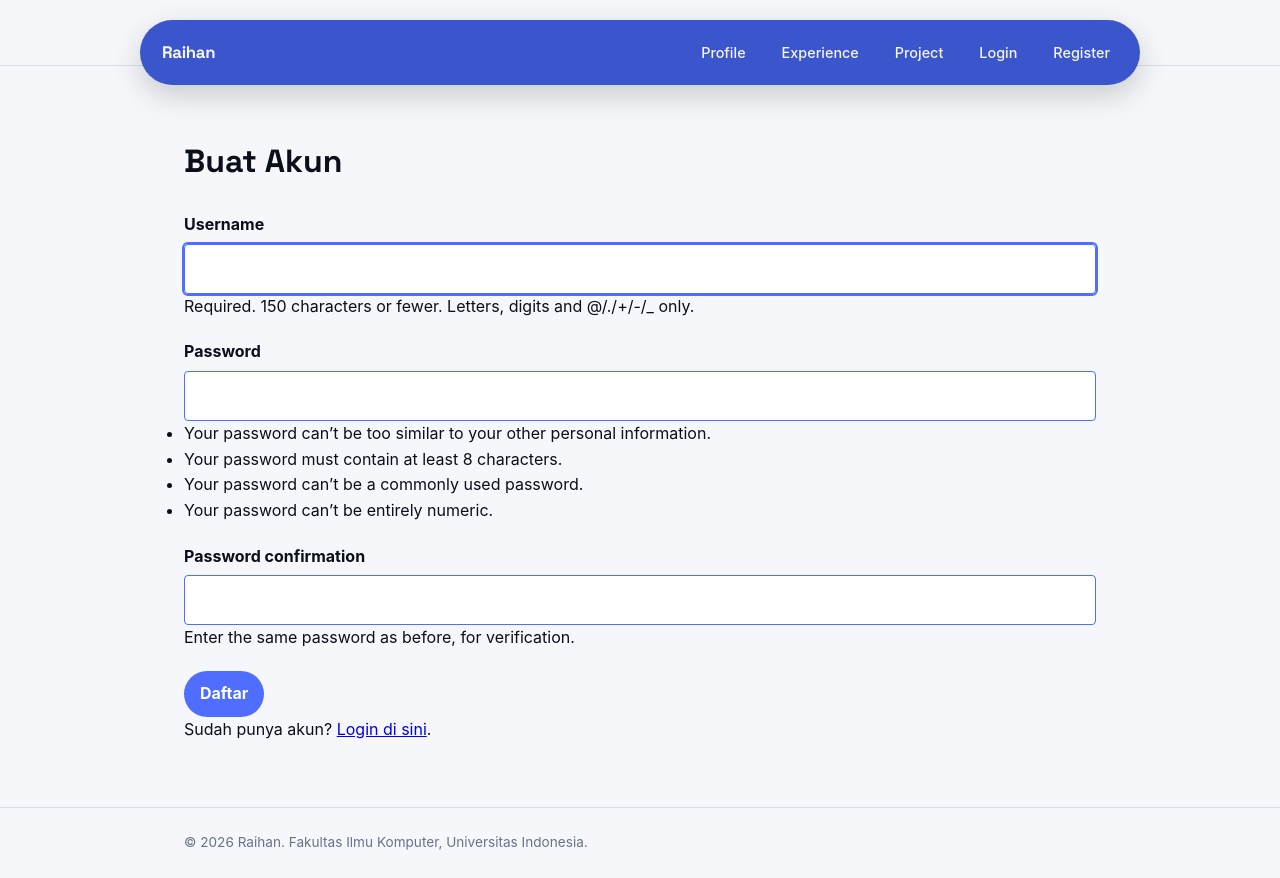
After one commit to RaihannD/myportofolio, a Django app: page /register/ in a window 1280 px wide. The commit adds this page. Run offline with Django 5.2, Linux system fonts and the light colour scheme.

Commit message:
feat: implement registration, login, and logout

```diff
--- a/main/urls.py
+++ b/main/urls.py
@@ -10,6 +10,9 @@ from main.views import (
     create_project,
     get_projects_json,
     delete_project,
+    register,
+    login_user,
+    logout_user,
 )
 
 app_name = "main"
@@ -24,5 +27,8 @@ urlpatterns = [
     path("projects/", show_projects, name="show_projects"),
     path("projects/add/", create_project, name="create_project"),
     path("api/projects/", get_projects_json, name="get_projects_json"),
-    path("projects/<int:project_id>/delete/",delete_project,name="delete_project")
+    path("projects/<int:project_id>/delete/",delete_project,name="delete_project"),
+    path("register/", register, name="register"),
+    path("login/", login_user, name="login"),
+    path("logout/", logout_user, name="logout"),
 ]
--- a/main/views.py
+++ b/main/views.py
@@ -1,10 +1,43 @@
 from main.models import Experience, Project
 from main.forms import ProjectForm, ExperienceForm
 from django.contrib import messages
+from django.contrib.auth import login, logout
+from django.contrib.auth.forms import AuthenticationForm, UserCreationForm
 from django.core import serializers
 from django.http import HttpResponse
 from django.shortcuts import get_object_or_404, redirect, render
 
+
+def register(request):
+    form = UserCreationForm(request.POST or None)
+
+    if request.method == "POST" and form.is_valid():
+        form.save()
+        messages.success(request, "Akun berhasil dibuat. Silakan login.")
+        return redirect("main:login")
+
+    context = {
+        "name": "Raihan",
+        "form": form,
+    }
+    return render(request, "register.html", context)
+
+def login_user(request):
+    form = AuthenticationForm(request, data=request.POST or None)
+
+    if request.method == "POST" and form.is_valid():
+        login(request, form.get_user())
+        return redirect("main:show_main")
+
+    context = {
+        "name": "Burhan",
+        "form": form,
+    }
+    return render(request, "login.html", context)
+
+def logout_user(request):
+    logout(request)
+    return redirect("main:show_main")
 
 def show_main(request):
     context = {
--- a/templates/base.html
+++ b/templates/base.html
@@ -18,6 +18,13 @@
                 <a href="{% url 'main:show_main' %}">Profile</a>
                 <a href="{% url 'main:show_experience' %}">Experience</a>
                 <a href="{% url 'main:show_projects' %}">Project</a>
+                {% if user.is_authenticated %}
+                    <span class="nav-user">{{ user.username }}</span>
+                    <a href="{% url 'main:logout' %}">Logout</a>
+                {% else %}
+                    <a href="{% url 'main:login' %}">Login</a>
+                    <a href="{% url 'main:register' %}">Register</a>
+                {% endif %}
             </nav>
         </div>
     </header>
--- /dev/null
+++ b/templates/register.html
@@ -0,0 +1,33 @@
+{% extends "base.html" %}
+{% block meta %}
+    <title>Register - {{ name }}</title>
+{% endblock meta %}
+{% block content %}
+    <main>
+        <section class="experience-section">
+            <div class="container">
+                <h1>Buat Akun</h1>
+                <form method="post" action="{% url 'main:register' %}" class="project-form">
+                    {% csrf_token %}
+                    {% for error in form.non_field_errors %}
+                        <p class="form-error">{{ error }}</p>
+                    {% endfor %}
+                    {% for field in form %}
+                        <div class="form-group">
+                            <label for="{{ field.id_for_label }}">{{ field.label }}</label>
+                            {{ field }}
+                            {% if field.help_text %}
+                                <div class="form-help">{{ field.help_text }}</div>
+                            {% endif %}
+                            {% for error in field.errors %}
+                                <p class="form-error">{{ error }}</p>
+                            {% endfor %}
+                        </div>
+                    {% endfor %}
+                    <button type="submit" class="button">Daftar</button>
+                </form>
+                <p>Sudah punya akun? <a href="{% url 'main:login' %}">Login di sini</a>.</p>
+            </div>
+        </section>
+    </main>
+{% endblock content %}
```
Also changed, not shown: templates/login.html (added, +33 -0 lines).
